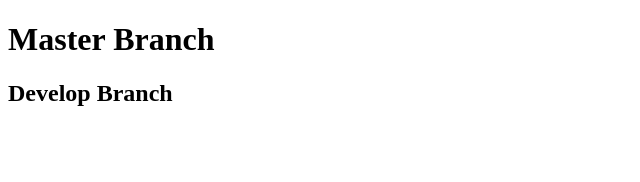
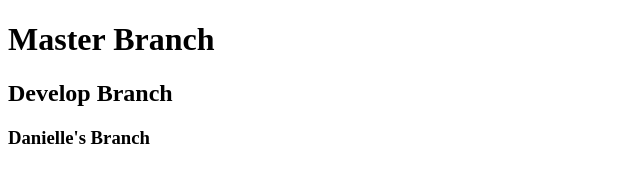
Before and after one commit to wesutton/Server-Side-Node, a plain HTML site: page index.html in a window 1280 px wide. Shown: the whole page, without its empty margins (0-640 px from the left). Drawn offline with Linux system fonts and the light colour scheme.

Commit message:
first commit

```diff
--- a/index.html
+++ b/index.html
@@ -9,6 +9,7 @@
 <body>
     <h1>Master Branch</h1>
     <h2>Develop Branch</h2>
+    <h3>Danielle's Branch</h3>
 
 </body>
 </html>
```
